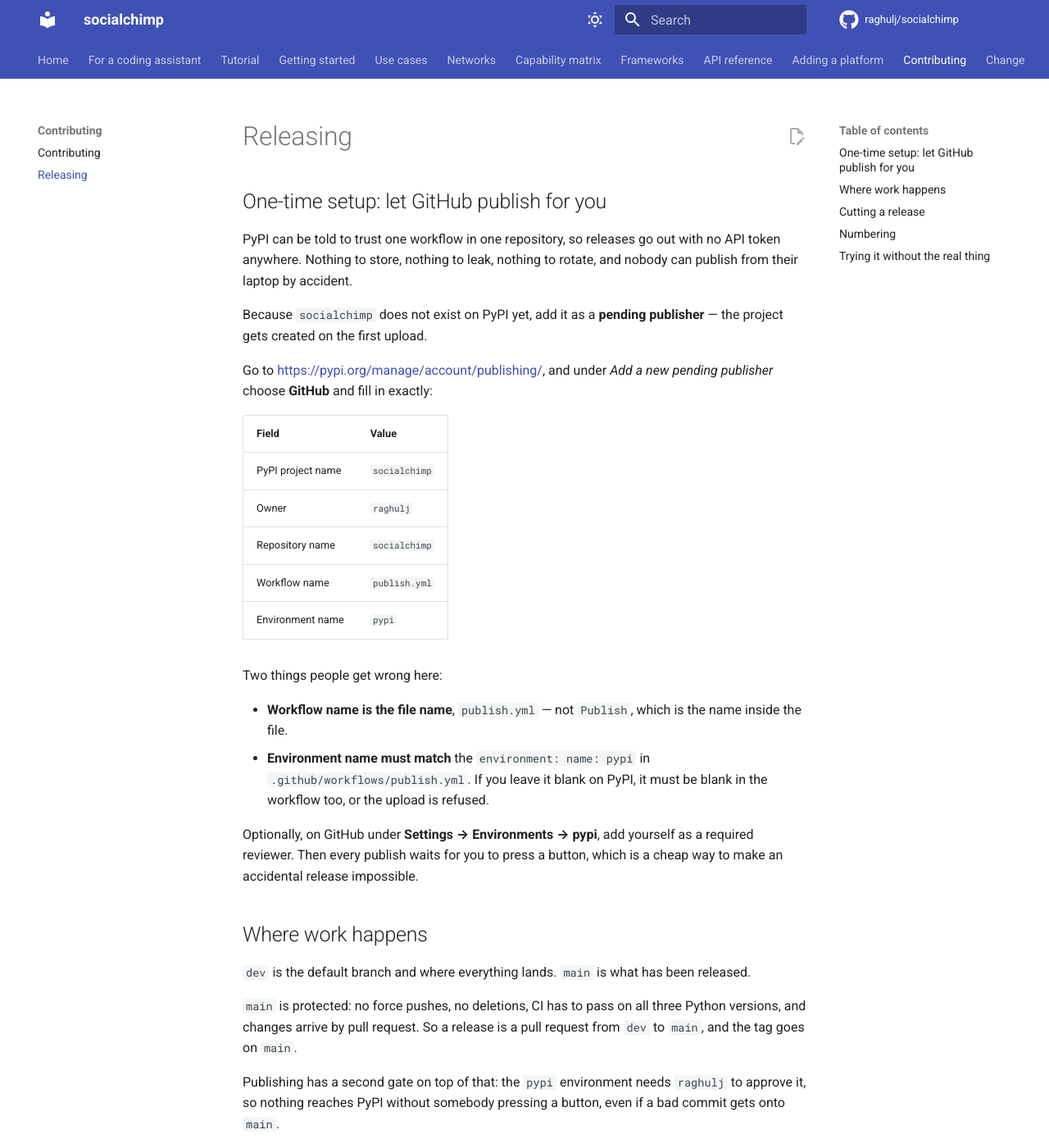
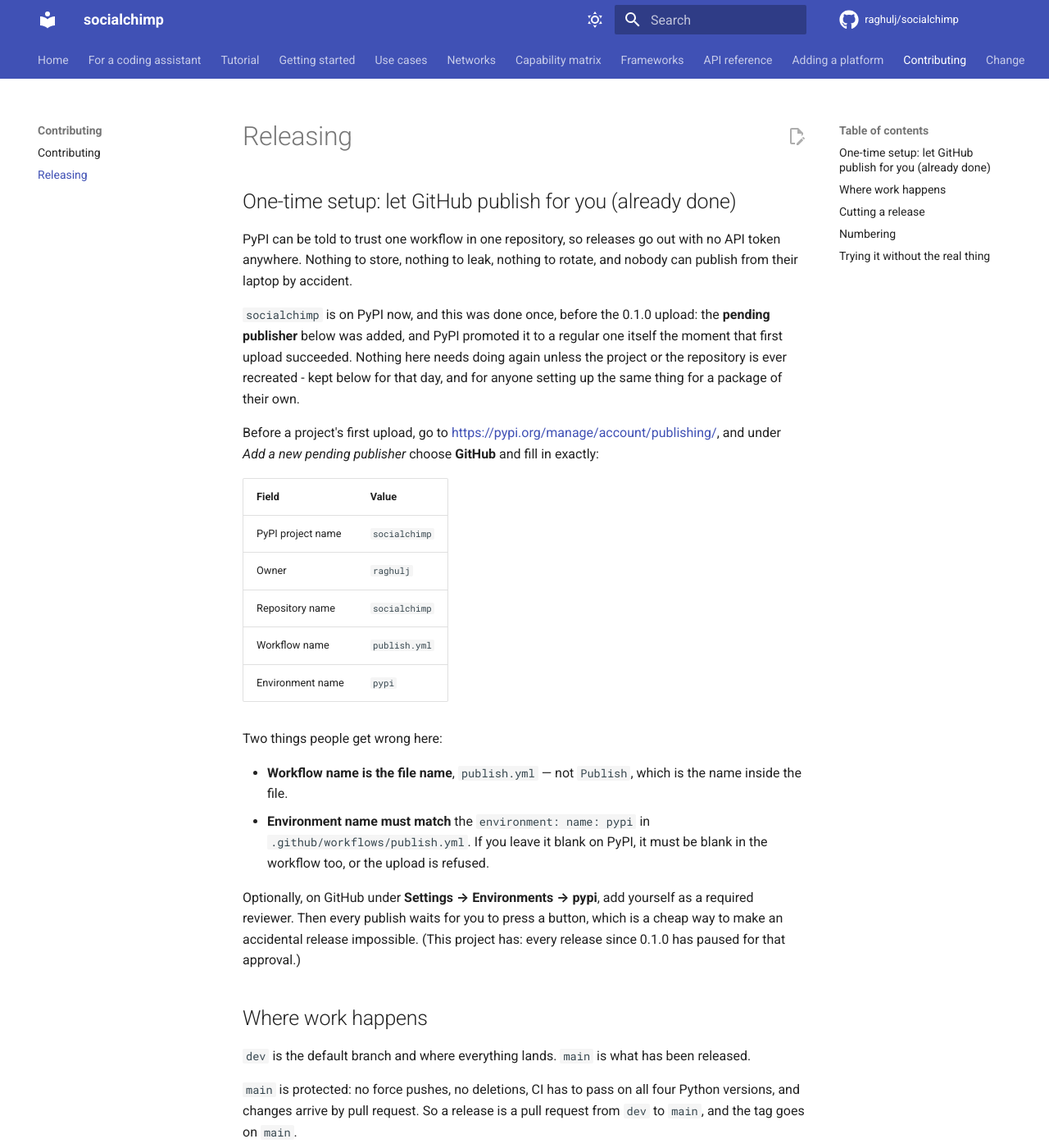
Before and after one commit to raghulj/socialchimp, an MkDocs documentation site: the page built from docs/releasing.md, in a window 1280 px wide and 1400 px high. Shown: the whole window at 82% size. Built offline with MkDocs 1.6.1 and Material for MkDocs 9.7.7, drawn with Linux system fonts in a browser that asks for light colours; comment, search, counter and statistics services are not loaded; some of the changed text lies outside the part shown.

Commit message:
Make the documentation true again
The README still said "0.1.0, the first release" three releases later, and
several pages described a state the code left behind.

- README reworked. It is the front of a working, published library now
  rather than a work in progress. It says what this is, what it will not do
  - it does not own your database, and it does not post to several networks
  in one call - and it states the real cost of starting, which is that seven
  of nine networks need an app you create by hand and several review it
  before anything works.
- The promise about platform changes said the contract settled at 0.1.0 and
  stopped there, which told a tidier story than what happened: 0.2.0 added
  three optional extras and 0.3.0 added a feature flag. Both are allowed,
  and the page now says so and names them.
- The pin we tell platform authors to write was socialchimp>=0.1,<0.2, which
  excludes every release since. Anybody who followed the instruction is
  stuck on 0.1.x.
- The release procedure claimed the package did not exist on PyPI yet, and
  said CI runs three Python versions when it runs four.

Two smaller things: a garbled cell in the tutorial's error table, and the
Documentation link in the package metadata pointing at the repository's docs
folder rather than the site people should actually read.

Claude-Session: https://claude.ai/code/session_01FKfJXPiYLd259qqcmMNj3o

````diff
--- a/docs/releasing.md
+++ b/docs/releasing.md
@@ -1,16 +1,21 @@
 # Releasing
 
-## One-time setup: let GitHub publish for you
+## One-time setup: let GitHub publish for you (already done)
 
 PyPI can be told to trust one workflow in one repository, so releases go out
 with no API token anywhere. Nothing to store, nothing to leak, nothing to
 rotate, and nobody can publish from their laptop by accident.
 
-Because `socialchimp` does not exist on PyPI yet, add it as a **pending
-publisher** — the project gets created on the first upload.
+`socialchimp` is on PyPI now, and this was done once, before the 0.1.0
+upload: the **pending publisher** below was added, and PyPI promoted it to a
+regular one itself the moment that first upload succeeded. Nothing here
+needs doing again unless the project or the repository is ever recreated -
+kept below for that day, and for anyone setting up the same thing for a
+package of their own.
 
-Go to <https://pypi.org/manage/account/publishing/>, and under *Add a new
-pending publisher* choose **GitHub** and fill in exactly:
+Before a project's first upload, go to
+<https://pypi.org/manage/account/publishing/>, and under *Add a new pending
+publisher* choose **GitHub** and fill in exactly:
 
 | Field | Value |
 |---|---|
@@ -30,7 +35,8 @@ Two things people get wrong here:
 
 Optionally, on GitHub under **Settings → Environments → pypi**, add yourself
 as a required reviewer. Then every publish waits for you to press a button,
-which is a cheap way to make an accidental release impossible.
+which is a cheap way to make an accidental release impossible. (This project
+has: every release since 0.1.0 has paused for that approval.)
 
 ## Where work happens
 
@@ -38,7 +44,7 @@ which is a cheap way to make an accidental release impossible.
 been released.
 
 `main` is protected: no force pushes, no deletions, CI has to pass on all
-three Python versions, and changes arrive by pull request. So a release is a
+four Python versions, and changes arrive by pull request. So a release is a
 pull request from `dev` to `main`, and the tag goes on `main`.
 
 Publishing has a second gate on top of that: the `pypi` environment needs
@@ -80,30 +86,37 @@ button, even if a bad commit gets onto `main`.
    green**, then tag the merge commit:
 
    ```bash
-   gh pr create --base main --head dev --title "Release 0.2.0"
+   gh pr create --base main --head dev --title "Release 0.4.0"
    # once it is merged:
    git checkout main && git pull
-   git tag -a v0.2.0 -m "socialchimp 0.2.0"
-   git push origin v0.2.0
+   git tag -a v0.4.0 -m "socialchimp 0.4.0"
+   git push origin v0.4.0
    git checkout dev
    ```
+
+   This is a merge commit, not a squash - `git log` on `main` should show
+   one merge per release, each tagged, as it has for 0.1.0 through 0.3.1.
 
 6. **Publish the GitHub release.** That is what starts the upload:
 
    ```bash
-   gh release create v0.2.0 --title "0.2.0 - what it is" --notes-file notes.md
+   gh release create v0.4.0 --title "0.4.0 - what it is" --notes-file notes.md
    ```
 
-   The workflow runs the whole gate again on three Python versions, builds,
+   The workflow runs the whole gate again on four Python versions, builds,
    checks the files are uploadable, and only then publishes. **Publishing
    cannot be undone** — PyPI never allows a version number to be reused, even
    after deleting it — so it is worth the few minutes.
 
 ## Numbering
 
-While the first number is 0, treat the middle one as the breaking one:
-`0.1.x` is safe, `0.2.0` may not be. What that means for people writing their
-own networks is in
+While the first number is 0, treat the middle one as the breaking one: a
+`0.3.1` on top of `0.3.0` is safe, a `0.4.0` may not be. Both 0.2.0 and 0.3.0
+did break something - 0.2.0 changed the shape of `Update.raw` for Facebook,
+Instagram and Threads, and 0.3.0 changed how `Dispatcher.deliver` behaves and
+removed `post_to_many` entirely - and each said so at the top of its
+`CHANGELOG.md` section. What a version bump means for people writing their
+own networks specifically (a narrower promise than "nothing breaks") is in
 [adding a platform](adding-a-platform.md#what-we-promise-about-changes).
 
 ## Trying it without the real thing
--- a/docs/tutorial.md
+++ b/docs/tutorial.md
@@ -668,7 +668,7 @@ them wants a different response from your app.
 | `AuthError` | The network would not accept who we say we are. | Usually the same: reconnect the account. | No |
 | `NotAllowedError` | Real account, missing permission. | Ask for the right scope the next time somebody connects. | No |
 | `NotSupportedError` | This network cannot, ever. | Fix the code, or skip this network. | Never |
-| `InvalidPostError` | The post breaks a rule. | Fix the post. | Not unchanged |
+| `InvalidPostError` | The post breaks a rule. | Fix the post. | Not as it is |
 | `NotFoundError` | The post, account or page is not there. | Stop referring to it. | No |
 | `NetworkError` | Nobody answered. | Try again in a few minutes. | Yes |
 | `SignatureError` | The request did not come from the network it claims to. | Answer 401 and nothing else. Do not say which check failed. | No |
--- a/pyproject.toml
+++ b/pyproject.toml
@@ -62,7 +62,7 @@ flask = ["flask>=3.0"]
 
 [project.urls]
 Homepage = "https://github.com/raghulj/socialchimp"
-Documentation = "https://github.com/raghulj/socialchimp/tree/main/docs"
+Documentation = "https://raghulj.github.io/socialchimp/"
 Issues = "https://github.com/raghulj/socialchimp/issues"
 
 # Platforms that ship with socialchimp register themselves here.
````
Also changed, not shown: README.md (+39 -31 lines), docs/PLAN.md (+10 -2 lines), docs/adding-a-platform.md (+14 -6 lines).
